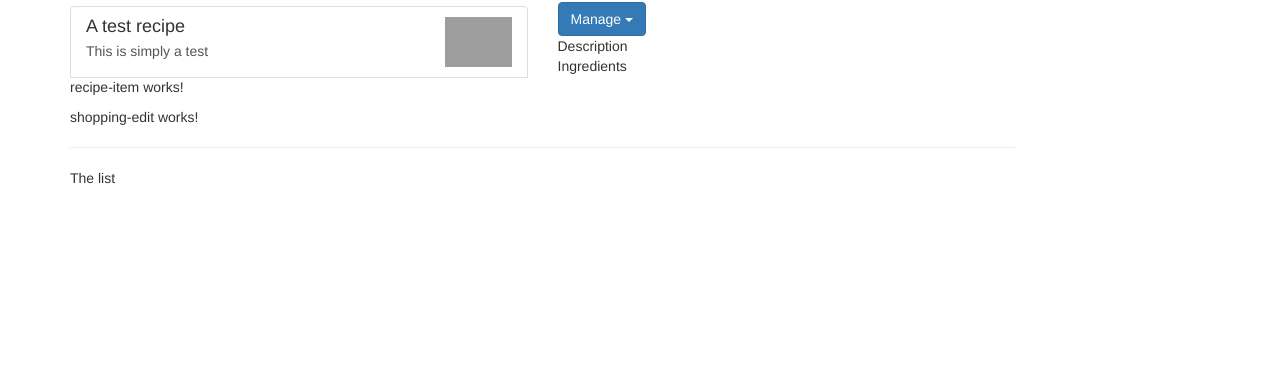
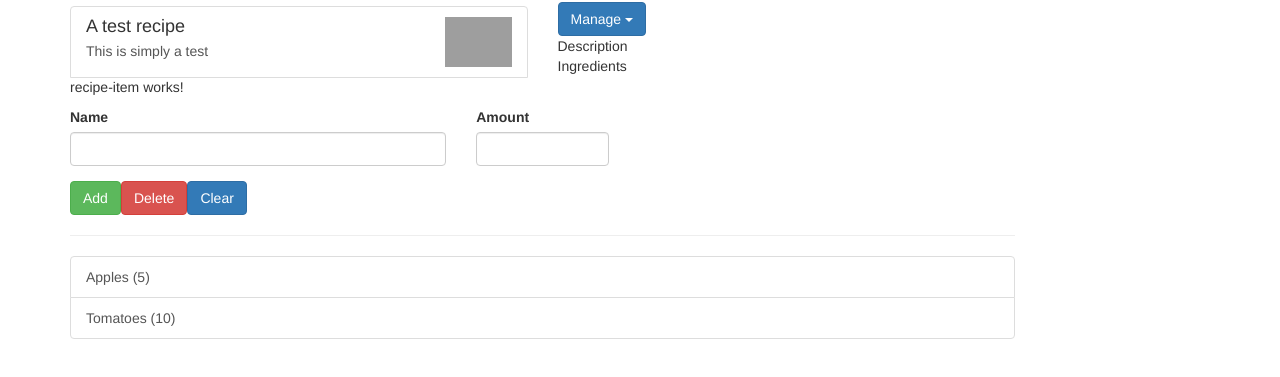
Before and after one commit to mavalroot/angular-project, an Angular app: page / in a window 1280 px wide. Shown: the part 141-518 px from the top of the page. Built offline with nearby package versions, Linux system fonts and the light colour scheme; grey boxes are pictures that could not be loaded.

Commit message:
Finish lecture

```diff
--- /dev/null
+++ b/src/app/shared/ingredient.model.ts
@@ -0,0 +1,3 @@
+export class Ingredient {
+    constructor(public name: string, public amount: number) {}
+}
--- a/src/app/shopping-list/shopping-edit/shopping-edit.component.html
+++ b/src/app/shopping-list/shopping-edit/shopping-edit.component.html
@@ -1,3 +1,21 @@
-<p>
-  shopping-edit works!
-</p>
+<div class="row">
+    <div class="col-xs-12">
+        <form>
+            <div class="row">
+                <div class="col-sm-5 form-group">
+                    <label for="name">Name</label>
+                    <input type="text" name="name" class="form-control" value="">
+                </div>
+                <div class="col-sm-2 form-group">
+                    <label for="amount">Amount</label><input id="amount" type="number" class="form-control"></div>
+            </div>
+            <div class="row">
+                <div class="col-xs-12">
+                    <button class="btn btn-success" type="submit">Add</button>
+                    <button class="btn btn-danger" type="button">Delete</button>
+                    <button class="btn btn-primary" type="button">Clear</button>
+                </div>
+            </div>
+        </form>
+    </div>
+</div>
--- a/src/app/shopping-list/shopping-list.component.html
+++ b/src/app/shopping-list/shopping-list.component.html
@@ -2,6 +2,14 @@
     <div class="col-xs-10">
         <app-shopping-edit></app-shopping-edit>
         <hr>
-        <p>The list</p>
+        <ul class="list-group">
+            <a
+                class="list-group-item"
+                style="cursor: pointer"
+                *ngFor="let ingredient of ingredients"
+            >
+                {{ ingredient.name }} ({{ ingredient.amount }})
+            </a>
+        </ul>
     </div>
 </div>
--- a/src/app/shopping-list/shopping-list.component.ts
+++ b/src/app/shopping-list/shopping-list.component.ts
@@ -1,4 +1,6 @@
 import { Component, OnInit } from '@angular/core';
+
+import { Ingredient } from '../shared/ingredient.model';
 
 @Component({
     selector: 'app-shopping-list',
@@ -7,6 +9,11 @@
 })
 export class ShoppingListComponent implements OnInit {
 
+    ingredients: Ingredient[] = [
+        new Ingredient('Apples', 5),
+        new Ingredient('Tomatoes',10),
+    ];
+
     constructor() { }
 
     ngOnInit() {
```
Also changed, not shown: 1 other file (tests, documents, lock files or other folders). Lines whose indentation alone changed are shown as unchanged.
